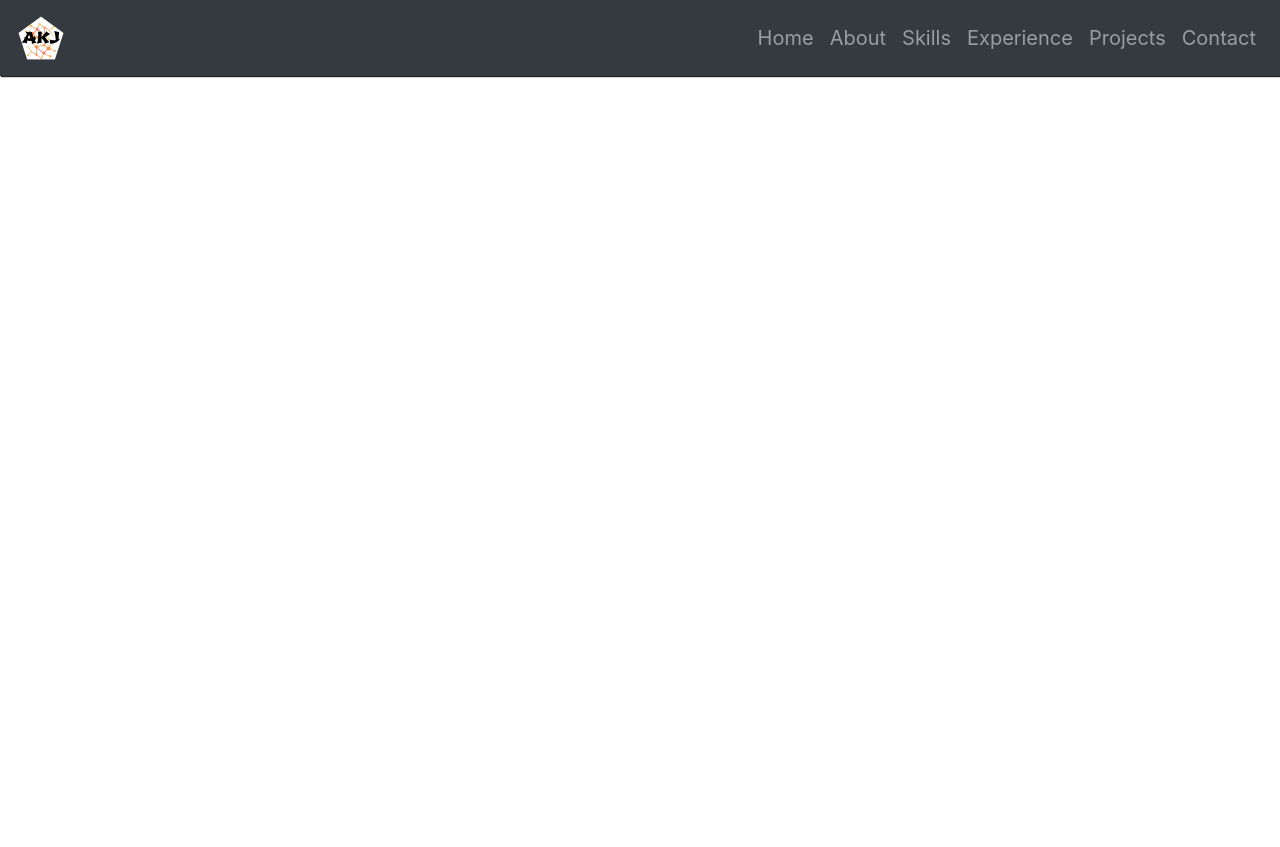
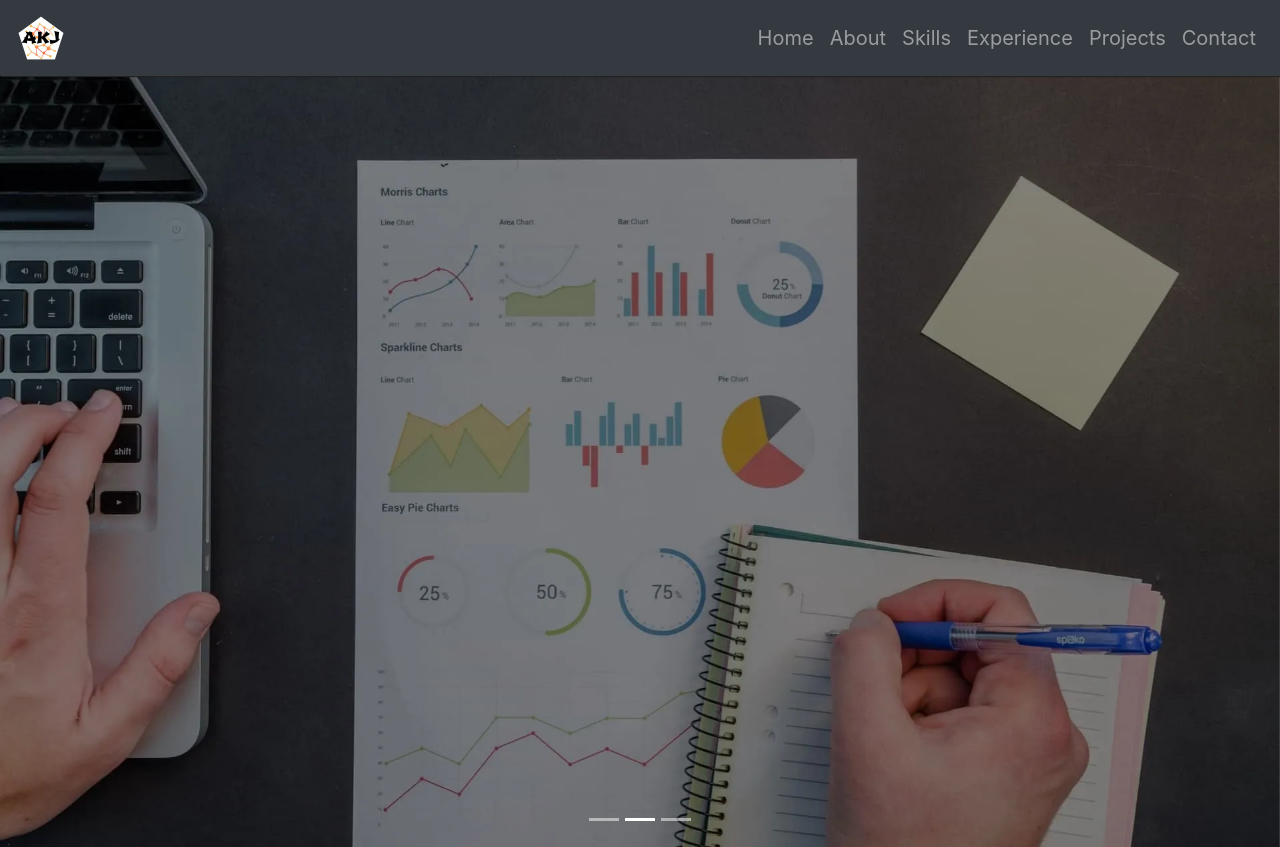
Before and after one commit to ivanleeswe/newPortfolio2021, a React (Create React App) app: page / in a window 1280 px wide. Before the commit the page ends 800 px from the top, so only its background shows below. Built offline with nearby package versions, Linux system fonts and the light colour scheme.

Commit message:
Add new files for the carousel component and configure carousel template from bootstrap

```diff
--- a/src/App.js
+++ b/src/App.js
@@ -1,10 +1,12 @@
 import './App.css';
 import Navbar from "./components/navbar/navbar";
+import Carousel from "./components/carousel/carousel";
 
 function App() {
   return (
     <div className="App">
       <Navbar />
+      <Carousel />
     </div>
   );
 }
--- /dev/null
+++ b/src/components/carousel/carousel.js
@@ -0,0 +1,28 @@
+import React from "react";
+import Carousel from "react-bootstrap/Carousel";
+import Slide1 from "../../assets/img/carousal/slide1.webp";
+import Slide2 from "../../assets/img/carousal/slide2.webp";
+import Slide3 from "../../assets/img/carousal/slide3.webp";
+// import ScrollDown from "../scroll-down/scroll-down.component";
+import "./carousel.styles.css";
+
+const MyCarousal = () => {
+  return (
+    <div id="home">
+      <Carousel controls={false} indicators interval={2500} pause={false}>
+        <Carousel.Item>
+          <img className="d-block w-100 custom-img" src={Slide2} alt="First slide" />
+        </Carousel.Item>
+        <Carousel.Item>
+          <img className="d-block w-100 custom-img" src={Slide3} alt="Third slide" />
+        </Carousel.Item>
+        <Carousel.Item>
+          <img className="d-block w-100 custom-img" src={Slide1} alt="Third slide" />
+        </Carousel.Item>
+      </Carousel>
+      {/* <ScrollDown /> */}
+    </div>
+  );
+};
+
+export default MyCarousal;
```
Also changed, not shown: src/components/carousel/carousel.styles.css (added).
